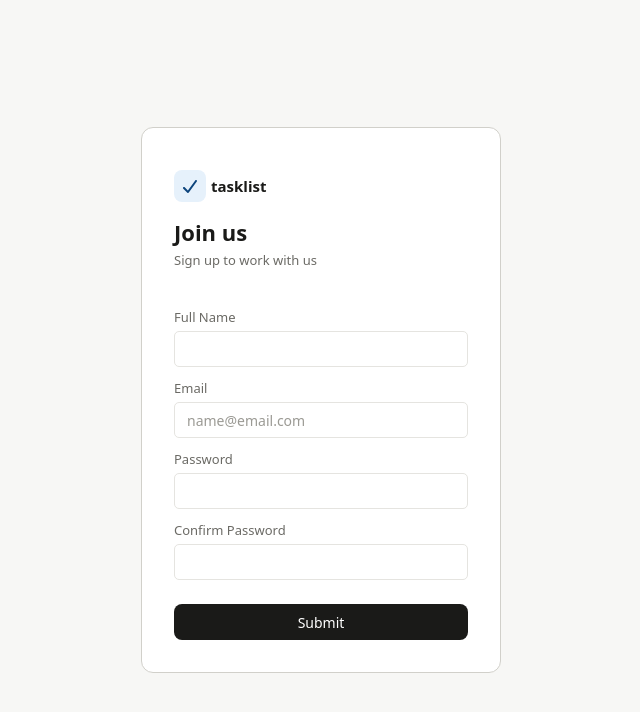
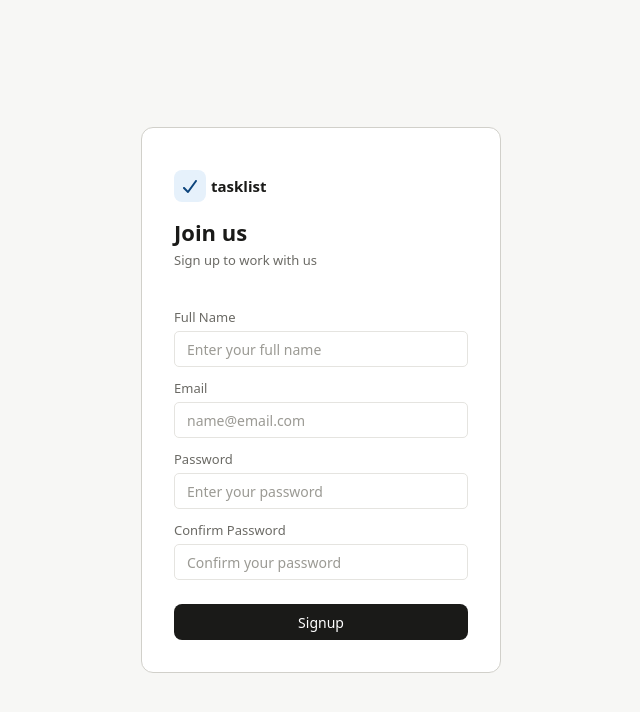
Before and after one commit to AlainRegisDev88/to-do-app, a React (Vite) app in the folder to-do-app/: page /auth/signup in a window 1280 px wide. Shown: the top 712 px of the page, without its empty margins (319-959 px from the left). Built offline with nearby package versions, Linux system fonts and the light colour scheme.

Commit message:
add signup placeholders

```diff
--- a/to-do-app/src/components/Signup.jsx
+++ b/to-do-app/src/components/Signup.jsx
@@ -58,7 +58,7 @@ const Signup = () => {
                                 className='input-box'
                                 type="text"
                                 name="email"
-                                placeholder=''
+                                placeholder='Enter your full name'
                                 value={fullName}
                                 onChange={(e) => setFullName(e.target.value)}
                                 required
@@ -84,6 +84,7 @@ const Signup = () => {
                                 className='input-box'
                                 type="password"
                                 name="password"
+                                placeholder='Enter your password'
                                 value={password}
                                 onChange={(e) => setPassword(e.target.value)}
                                 required
@@ -96,6 +97,7 @@ const Signup = () => {
                                 className='input-box'
                                 type="password"
                                 name="confirmPassword"
+                                placeholder='Confirm your password'
                                 value={confirmPassword}
                                 onChange={(e) => setConfirmPassword(e.target.value)}
                                 required
@@ -104,7 +106,7 @@ const Signup = () => {
                         <div className="message">{error && (error)}</div>
 
                         <div className="class-item">
-                            <button type="submit" className="submit-button">Submit</button>
+                            <button type="submit" className="submit-button">Signup</button>
                         </div>
                     </div>
                 </form>
```
